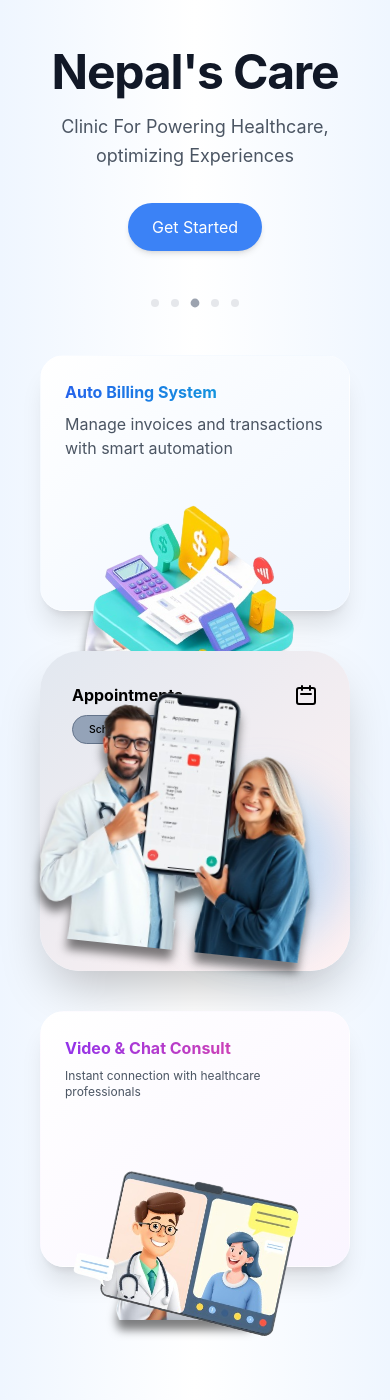
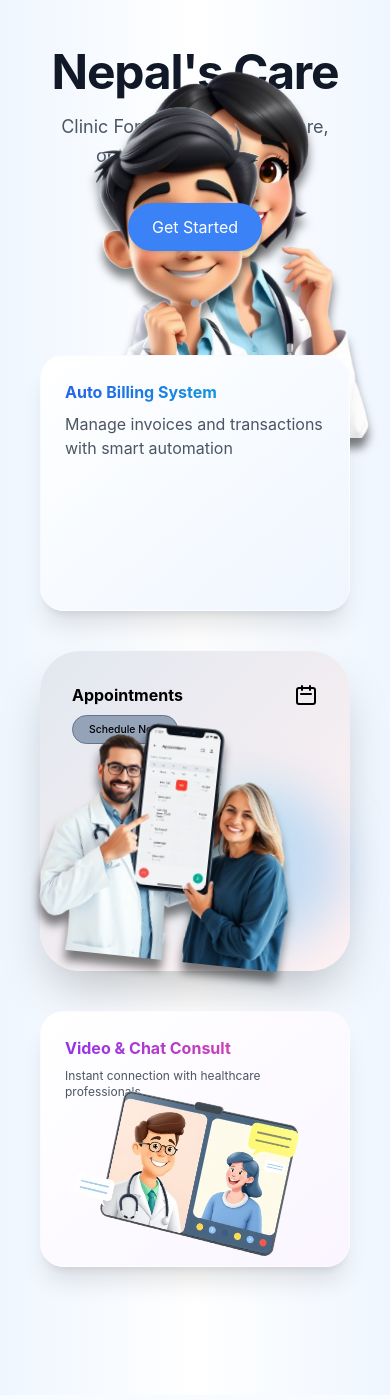
Before and after one commit to 0luv69/ClinicMng, a Django app: page / in a window 390 px wide; the page is wider, and only the part inside the window is pictured. Shown: the part 72-1472 px from the top of that part. After the commit the page ends 1358 px from the top of that part, so only its background shows below. Run offline with Django 5.2, Linux system fonts and the light colour scheme.

Commit message:
index file on proceess of responsive

```diff
--- a/clinic/templates/index.html
+++ b/clinic/templates/index.html
@@ -12,9 +12,6 @@
 
 
 <body class="min-h-screen bg-gradient-to-r from-blue-50 via-white to-blue-50 font-sans">
-
-
-
 
     <!-- Header -->
     <header class="container mx-auto px-6 py-6 text-black">
@@ -81,7 +78,15 @@
     </header>
 
     <!-- Hero Section -->
-    <section class="container mx-auto px-6 py-12 md:py-16 bg-transparent">
+    <section class="container mx-auto px-6 py-12 md:py-16 bg-transparent overflow-x-hidden">
+
+        <img id="bumpImage2" src="{% static 'doc-2.png' %}"
+            class="drop-shadow-down animate-doc cursor-pointer absolute block md:hidden  left-2 top-72  w-28 h-28   sm:left-8 sm:top-64  sm:w-40 sm:h-40 "
+            alt="Girl Doctor Homepage" />
+
+        <img id="bumpImage" src="{% static 'doc-1.png' %}"
+            class="drop-shadow-down animate-doc cursor-pointer absolute block md:hidden  right-0 top-[270px]  w-32 h-32   sm:right-8 sm:top-56  sm:w-48 sm:h-48   "
+            alt="Boy Doctor HomePage" />
 
 
 
@@ -120,7 +125,7 @@
                     id="leftCrd">
                     <!-- Doctor image-->
                     <img id="bumpImage2" src="{% static 'doc-2.png' %}"
-                        class="drop-shadow-down animate-doc cursor-pointer absolute right-8 md:-top-40 lg:-top-52 xl:-top-72 "
+                        class="drop-shadow-down animate-doc cursor-pointer absolute hidden md:block right-8 md:-top-40 lg:-top-52 xl:-top-72 "
                         alt="Girl Doctor Homepage" />
 
 
@@ -129,6 +134,7 @@
                                 transition-all duration-300 group-hover:shadow-2xl group-hover:-translate-y-3 group-hover:-rotate-3
                                 border border-white/20 backdrop-blur-sm p-6">
                         <div class="flex flex-col h-full">
+                            <!-- Info segment -->
                             <div class="flex-1">
                                 <h3 class="md:test-lg lg:text-2xl font-bold bg-gradient-to-r from-blue-600 to-cyan-500 bg-clip-text text-transparent"
                                     id="leftCrd-title">
@@ -194,16 +200,8 @@
                                 </div>
                             </div>
 
-                            <!-- style 0 -->
-                            <!-- <div class="mt-auto relative">
-                                <div
-                                    class="absolute -right-6 -bottom-2 w-40 h-40 bg-gradient-to-r from-cyan-400/30 to-blue-400/30
-                                                                                                    rounded-full blur-xl group-hover:scale-110 transition-transform duration-300">
-                                </div>
-                            </div> -->
-
                             <!-- image  -->
-                            <div class="mt-auto absolute top-20 lg:bottom-0 right-0  group-hover:rotate-0 rotate-6 transition-all duration-300"
+                            <div class="mt-auto absolute -bottom-5 lg:bottom-0 right-0 hidden md:block  group-hover:rotate-0 rotate-6 transition-all duration-300"
                                 id="leftCrd-img">
                                 <img src='{% static "invoice-1.png" %}' alt="Appointment"
                                     class="ml-auto transform hover:scale-105 transition-transform duration-300 lg:w-32 xl:w-48 ">
@@ -576,7 +574,7 @@
                             </div>
 
                             <!-- image  -->
-                            <div class="mt-auto  absolute md:right-8 bottom-5 right-2 rotate-6 group-hover:rotate-0 transition-transform duration-300 "
+                            <div class="mt-auto  absolute bottom-6 right-8 lg:bottom-5 lg:right-1 rotate-6 group-hover:rotate-0 transition-transform duration-300 "
                                 id="centerCrd-img">
                                 <img src='{% static "appoiment-1.png" %}' alt="Appointment"
                                     class="ml-auto transform  hover:scale-105 transition-transform duration-300  drop-shadow-down md:w-40 lg:w-36 xl:w-44">
@@ -591,7 +589,7 @@
                 <div class="group relative w-full md:w-80 h-64 transition-all duration-500 hover:scale-105 hover:z-10"
                     id="rightCrd">
                     <img id="bumpImage" src="{% static 'doc-1.png' %}"
-                        class="drop-shadow-down animate-doc cursor-pointer absolute right-2 md:-top-44 lg:-top-64 xl:-top-80  "
+                        class="drop-shadow-down animate-doc cursor-pointer absolute hidden md:block right-2 md:-top-44 lg:-top-64 xl:-top-80  "
                         alt="Boy Doctor HomePage" />
 
                     <div class="absolute inset-0 bg-gradient-to-br from-white to-purple-50 rounded-3xl shadow-xl
@@ -632,7 +630,7 @@
                             </div>
 
                             <!-- image  -->
-                            <div class="mt-auto absolute top-20 lg:top-1/3 right-0 rotate-12 group-hover:rotate-0 transition-transform duration-300 "
+                            <div class="mt-auto absolute -bottom-8 lg:-bottom-4 -right-5 rotate-12 group-hover:rotate-0 transition-all duration-300 "
                                 id="rightCrd-img">
                                 <img src='{% static "videoCall-3.png" %}' alt="Video CALL"
                                     class="ml-auto transform  hover:scale-105 transition-transform duration-300 lg:w-32 xl:w-40">
```
